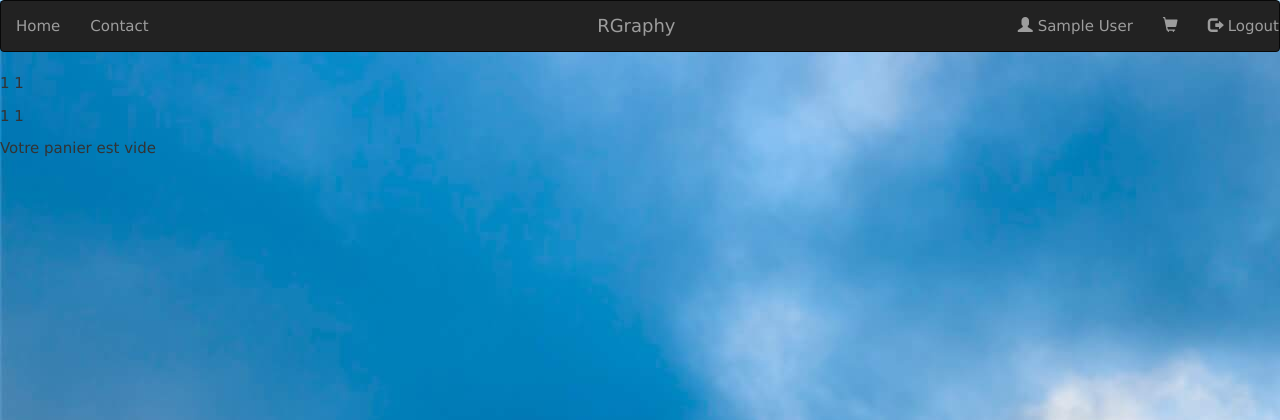
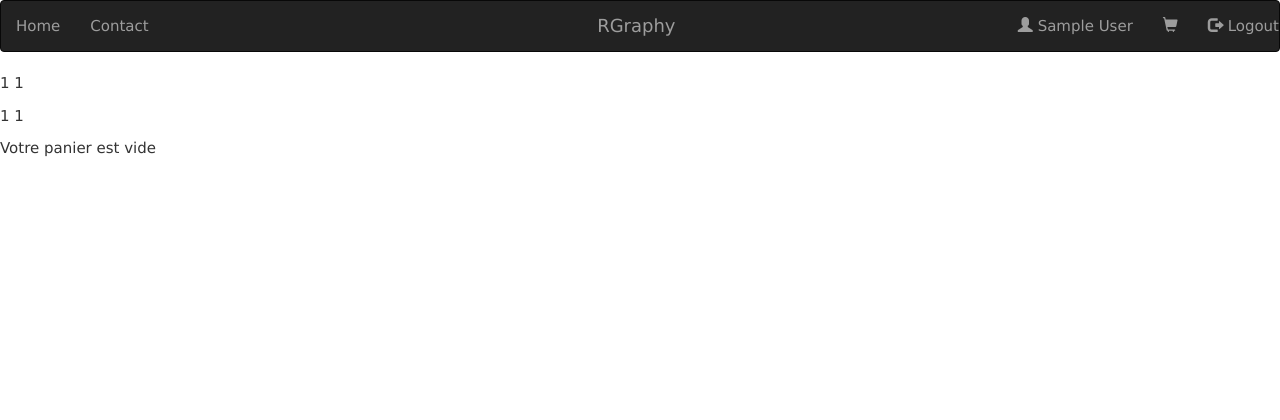
Before and after one commit to Fixer38/website-2019, a PHP site: page /html/basket.php in a window 1280 px wide. Shown: the top 420 px of the page. Run offline with PHP 8.4, Linux system fonts and the light colour scheme; the visitor is signed in with stand-in values (Sample User, id 1).

Commit message:
Added a css changes to the registration page

```diff
--- a/css/registration.css
+++ b/css/registration.css
@@ -1,9 +1,4 @@
-body {
-	background-color: black;
-	background-image: url('../images/registration-background.jpg');
-	background-repeat: no-repeat;
-	max-height: 900px;
-}
+
 
 .form-style {
 	max-width: 600px;
```
